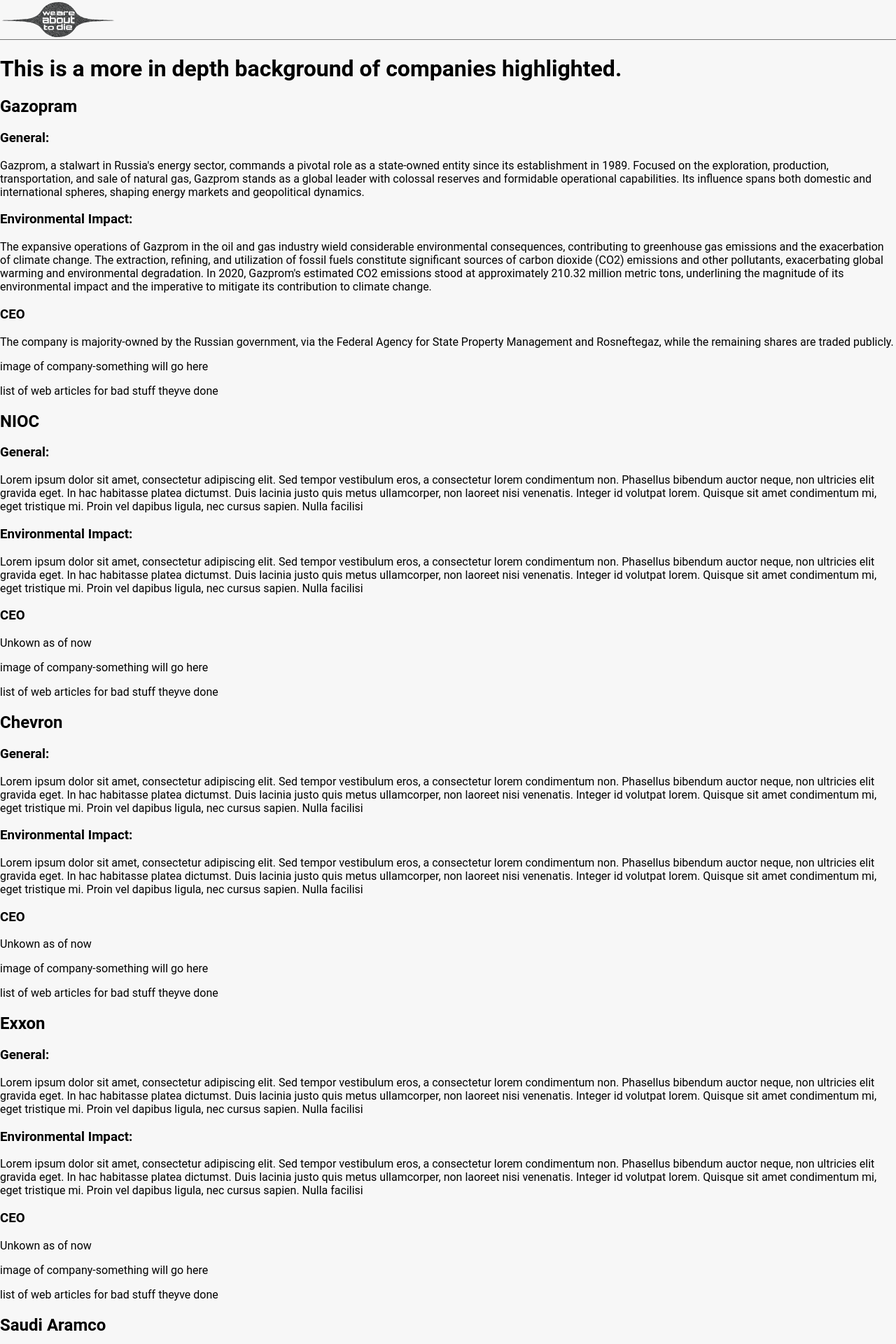
After one commit to natewood2/we-are-about-to-die_hack_sprint, a Flask app: template templates/companies.html in a window 1280 px wide. The commit adds this page. Shown: the top 1920 px of the page at 70% size. Run offline with Flask 3, Linux system fonts and the light colour scheme; the template is opened without the code that fills it, so the values that code supplies are empty.

Commit message:
adding the top contributors page content

```diff
--- /dev/null
+++ b/templates/companies.html
@@ -0,0 +1,195 @@
+<!DOCTYPE html>
+<html lang="en">
+<head>
+    <meta charset="UTF-8">
+    <meta name="viewport" content="width=device-width, initial-scale=1.0">
+    <title>Top Contributors</title>
+    <link rel="stylesheet" href="styles.css">
+</head>
+<body>
+    <header>
+        <div class="logo">
+            <img src="images/logo.svg" alt="WeAreAboutToDieLogo">
+        </div>
+    </header>
+
+    <!-- START OF ARTICLES  -->
+    <div class="companyArticles">
+        <h1>This is a more in depth background of companies highlighted.</h1>
+
+        <!-- GAZOPRAM 1 -->
+
+        <div class="articles" id="Gazopram">
+            <div class="content-1">
+
+                <!-- TEXT -->
+                <div class="articleText" id="Gazopram-text">
+                    <h2>Gazopram</h2>
+                    <h3>General:</h3>
+                        <p>Gazprom, a stalwart in Russia's energy sector, commands a pivotal role as a state-owned entity since its establishment in 1989. Focused on the exploration, production, transportation, and sale of natural gas, Gazprom stands as a global leader with colossal reserves and formidable operational capabilities. Its influence spans both domestic and international spheres, shaping energy markets and geopolitical dynamics.</p>
+                    <h3>Environmental Impact:</h3>
+                        <p>The expansive operations of Gazprom in the oil and gas industry wield considerable environmental consequences, contributing to greenhouse gas emissions and the exacerbation of climate change. The extraction, refining, and utilization of fossil fuels constitute significant sources of carbon dioxide (CO2) emissions and other pollutants, exacerbating global warming and environmental degradation. In 2020, Gazprom's estimated CO2 emissions stood at approximately 210.32 million metric tons, underlining the magnitude of its environmental impact and the imperative to mitigate its contribution to climate change.</p>
+                    <h3>CEO</h3>
+                        <p>The company is majority-owned by the Russian government, via the Federal Agency for State Property Management and Rosneftegaz, while the remaining shares are traded publicly.</p>
+                </div>
+
+                <!-- COMPANY IMG -->
+                <div class="articleImg" id="Gazopram-img">
+                    <p>image of company-something will go here</p>
+                </div>
+            </div>
+
+            <!-- WEB ARTICLES  -->
+            <div class="content-2">
+                <p>list of web articles for bad stuff theyve done</p>
+            </div>
+        </div>
+
+
+        <!-- NIOC  2 -->
+
+        <div class="articles" id="NIOC">
+            <div class="content-1">
+
+                <!-- TEXT -->
+                <div class="articleText" id="NIOC-text">
+                    <h2>NIOC</h2>
+                    <h3>General:</h3>
+                        <p>Lorem ipsum dolor sit amet, consectetur adipiscing elit. Sed tempor vestibulum eros, a consectetur lorem condimentum non. Phasellus bibendum auctor neque, non ultricies elit gravida eget. In hac habitasse platea dictumst. Duis lacinia justo quis metus ullamcorper, non laoreet nisi venenatis. Integer id volutpat lorem. Quisque sit amet condimentum mi, eget tristique mi. Proin vel dapibus ligula, nec cursus sapien. Nulla facilisi</p>
+                    <h3>Environmental Impact:</h3>
+                        <p>Lorem ipsum dolor sit amet, consectetur adipiscing elit. Sed tempor vestibulum eros, a consectetur lorem condimentum non. Phasellus bibendum auctor neque, non ultricies elit gravida eget. In hac habitasse platea dictumst. Duis lacinia justo quis metus ullamcorper, non laoreet nisi venenatis. Integer id volutpat lorem. Quisque sit amet condimentum mi, eget tristique mi. Proin vel dapibus ligula, nec cursus sapien. Nulla facilisi</p>
+                    <h3>CEO</h3>
+                        <p>Unkown as of now</p>
+                </div>
+
+                <!-- COMPANY IMG -->
+                <div class="articleImg" id="NIOC-img">
+                    <p>image of company-something will go here</p>
+                </div>
+            </div>
+
+            <!-- WEB ARTICLES  -->
+            <div class="content-2">
+                <p>list of web articles for bad stuff theyve done</p>
+            </div>
+        </div>
+
+
+        <!-- CHEVRON  3 -->
+
+        <div class="articles" id="Chevron">
+            <div class="content-1">
+
+                <!-- TEXT -->
+                <div class="articleText" id="Chevron-text">
+                    <h2>Chevron</h2>
+                    <h3>General:</h3>
+                        <p>Lorem ipsum dolor sit amet, consectetur adipiscing elit. Sed tempor vestibulum eros, a consectetur lorem condimentum non. Phasellus bibendum auctor neque, non ultricies elit gravida eget. In hac habitasse platea dictumst. Duis lacinia justo quis metus ullamcorper, non laoreet nisi venenatis. Integer id volutpat lorem. Quisque sit amet condimentum mi, eget tristique mi. Proin vel dapibus ligula, nec cursus sapien. Nulla facilisi</p>
+                    <h3>Environmental Impact:</h3>
+                        <p>Lorem ipsum dolor sit amet, consectetur adipiscing elit. Sed tempor vestibulum eros, a consectetur lorem condimentum non. Phasellus bibendum auctor neque, non ultricies elit gravida eget. In hac habitasse platea dictumst. Duis lacinia justo quis metus ullamcorper, non laoreet nisi venenatis. Integer id volutpat lorem. Quisque sit amet condimentum mi, eget tristique mi. Proin vel dapibus ligula, nec cursus sapien. Nulla facilisi</p>
+                    <h3>CEO</h3>
+                        <p>Unkown as of now</p>
+                </div>
+
+                <!-- COMPANY IMG -->
+                <div class="articleImg" id="Chevron-img">
+                    <p>image of company-something will go here</p>
+                </div>
+            </div>
+
+            <!-- WEB ARTICLES  -->
+            <div class="content-2">
+                <p>list of web articles for bad stuff theyve done</p>
+            </div>
+        </div>
+
+
+        <!-- Exxon Mobil 4 -->
+
+        <div class="articles" id="Exxon">
+            <div class="content-1">
+
+                <!-- TEXT -->
+                <div class="articleText" id="Exxon-text">
+                    <h2>Exxon</h2>
+                    <h3>General:</h3>
+                        <p>Lorem ipsum dolor sit amet, consectetur adipiscing elit. Sed tempor vestibulum eros, a consectetur lorem condimentum non. Phasellus bibendum auctor neque, non ultricies elit gravida eget. In hac habitasse platea dictumst. Duis lacinia justo quis metus ullamcorper, non laoreet nisi venenatis. Integer id volutpat lorem. Quisque sit amet condimentum mi, eget tristique mi. Proin vel dapibus ligula, nec cursus sapien. Nulla facilisi</p>
+                    <h3>Environmental Impact:</h3>
+                        <p>Lorem ipsum dolor sit amet, consectetur adipiscing elit. Sed tempor vestibulum eros, a consectetur lorem condimentum non. Phasellus bibendum auctor neque, non ultricies elit gravida eget. In hac habitasse platea dictumst. Duis lacinia justo quis metus ullamcorper, non laoreet nisi venenatis. Integer id volutpat lorem. Quisque sit amet condimentum mi, eget tristique mi. Proin vel dapibus ligula, nec cursus sapien. Nulla facilisi</p>
+                    <h3>CEO</h3>
+                        <p>Unkown as of now</p>
+                </div>
+
+                <!-- COMPANY IMG -->
+                <div class="articleImg" id="Exxon-img">
+                    <p>image of company-something will go here</p>
+                </div>
+            </div>
+
+            <!-- WEB ARTICLES  -->
+            <div class="content-2">
+                <p>list of web articles for bad stuff theyve done</p>
+            </div>
+        </div>
+
+
+        <!-- Saudi Aramco 5 -->
+
+        <div class="articles" id="Saudi_Aramco">
+            <div class="content-1">
+
+                <!-- TEXT -->
+                <div class="articleText" id="Saudi-text">
+                    <h2>Saudi Aramco</h2>
+                    <h3>General:</h3>
+                        <p>Lorem ipsum dolor sit amet, consectetur adipiscing elit. Sed tempor vestibulum eros, a consectetur lorem condimentum non. Phasellus bibendum auctor neque, non ultricies elit gravida eget. In hac habitasse platea dictumst. Duis lacinia justo quis metus ullamcorper, non laoreet nisi venenatis. Integer id volutpat lorem. Quisque sit amet condimentum mi, eget tristique mi. Proin vel dapibus ligula, nec cursus sapien. Nulla facilisi</p>
+                    <h3>Environmental Impact:</h3>
+                        <p>Lorem ipsum dolor sit amet, consectetur adipiscing elit. Sed tempor vestibulum eros, a consectetur lorem condimentum non. Phasellus bibendum auctor neque, non ultricies elit gravida eget. In hac habitasse platea dictumst. Duis lacinia justo quis metus ullamcorper, non laoreet nisi venenatis. Integer id volutpat lorem. Quisque sit amet condimentum mi, eget tristique mi. Proin vel dapibus ligula, nec cursus sapien. Nulla facilisi</p>
+                    <h3>CEO</h3>
+                        <p>Unkown as of now</p>
+                </div>
+
+                <!-- COMPANY IMG -->
+                <div class="articleImg" id="Saudi-img">
+                    <p>image of company-something will go here</p>
+                </div>
+            </div>
+
+            <!-- WEB ARTICLES  -->
+            <div class="content-2">
+                <p>list of web articles for bad stuff theyve done</p>
+            </div>
+        </div>
+
+
+        <!-- China Shenhua and other Chinese coal companies 6 -->
+
+        <div class="articles" id="China_Shenhua">
+            <div class="content-1">
+
+                <!-- TEXT -->
+                <div class="articleText" id="China-text">
+                    <h2>China Shenhua and other Chinese coal companies</h2>
+                    <h3>General:</h3>
+                        <p>Lorem ipsum dolor sit amet, consectetur adipiscing elit. Sed tempor vestibulum eros, a consectetur lorem condimentum non. Phasellus bibendum auctor neque, non ultricies elit gravida eget. In hac habitasse platea dictumst. Duis lacinia justo quis metus ullamcorper, non laoreet nisi venenatis. Integer id volutpat lorem. Quisque sit amet condimentum mi, eget tristique mi. Proin vel dapibus ligula, nec cursus sapien. Nulla facilisi</p>
+                    <h3>Environmental Impact:</h3>
+                        <p>Lorem ipsum dolor sit amet, consectetur adipiscing elit. Sed tempor vestibulum eros, a consectetur lorem condimentum non. Phasellus bibendum auctor neque, non ultricies elit gravida eget. In hac habitasse platea dictumst. Duis lacinia justo quis metus ullamcorper, non laoreet nisi venenatis. Integer id volutpat lorem. Quisque sit amet condimentum mi, eget tristique mi. Proin vel dapibus ligula, nec cursus sapien. Nulla facilisi</p>
+                    <h3>CEO</h3>
+                        <p>Unkown as of now</p>
+                </div>
+
+                <!-- COMPANY IMG -->
+                <div class="articleImg" id="China-img">
+                    <p>image of company-something will go here</p>
+                </div>
+            </div>
+
+            <!-- WEB ARTICLES  -->
+            <div class="content-2">
+                <p>list of web articles for bad stuff theyve done</p>
+            </div>
+        </div>
+
+    </div>
+</body>
+</html>
--- a/templates/index.html
+++ b/templates/index.html
@@ -22,6 +22,7 @@
                     <div class="nav1">
                         <li><a href="companies.html">Top Contributors</a></li>
                     </div>
+                    <li><a href="#humanImpactSection">Human Impacts</a></li>
                     <li><a href="#actionsSection">Get Involved</a></li>
                 </ul>
             </nav>
@@ -48,6 +49,7 @@
         <div class="swiper-pagination"></div>
       </div>
     <!-- Human Impact Section -->
+    <div id="humanImpactSection">
         <div class="svg-container">
             <img src="images/HumanImpact.svg" alt="Human Impact" style="width: 100%; height: auto;">
         </div>
@@ -65,6 +67,7 @@
         <div id="econ-impact">
             <img src="images/homelessness.jpg" alt="Economic Impact">
             <div class="overlay"></div>
+        </div>
     </div>
     <!-- RESOURCES SECTION -->
     <div id="actionsSection">
```
Lines whose indentation alone changed are shown as unchanged.
